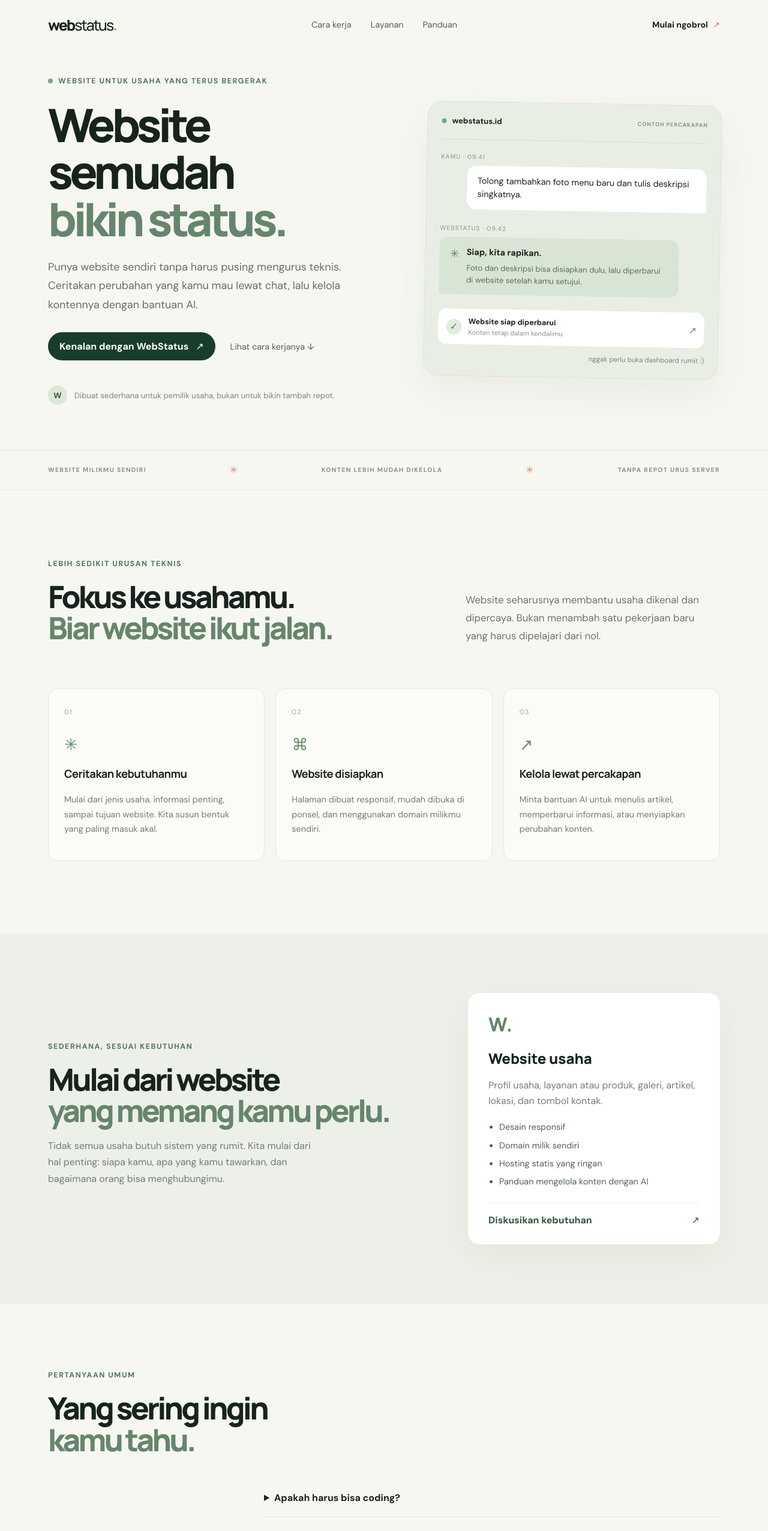
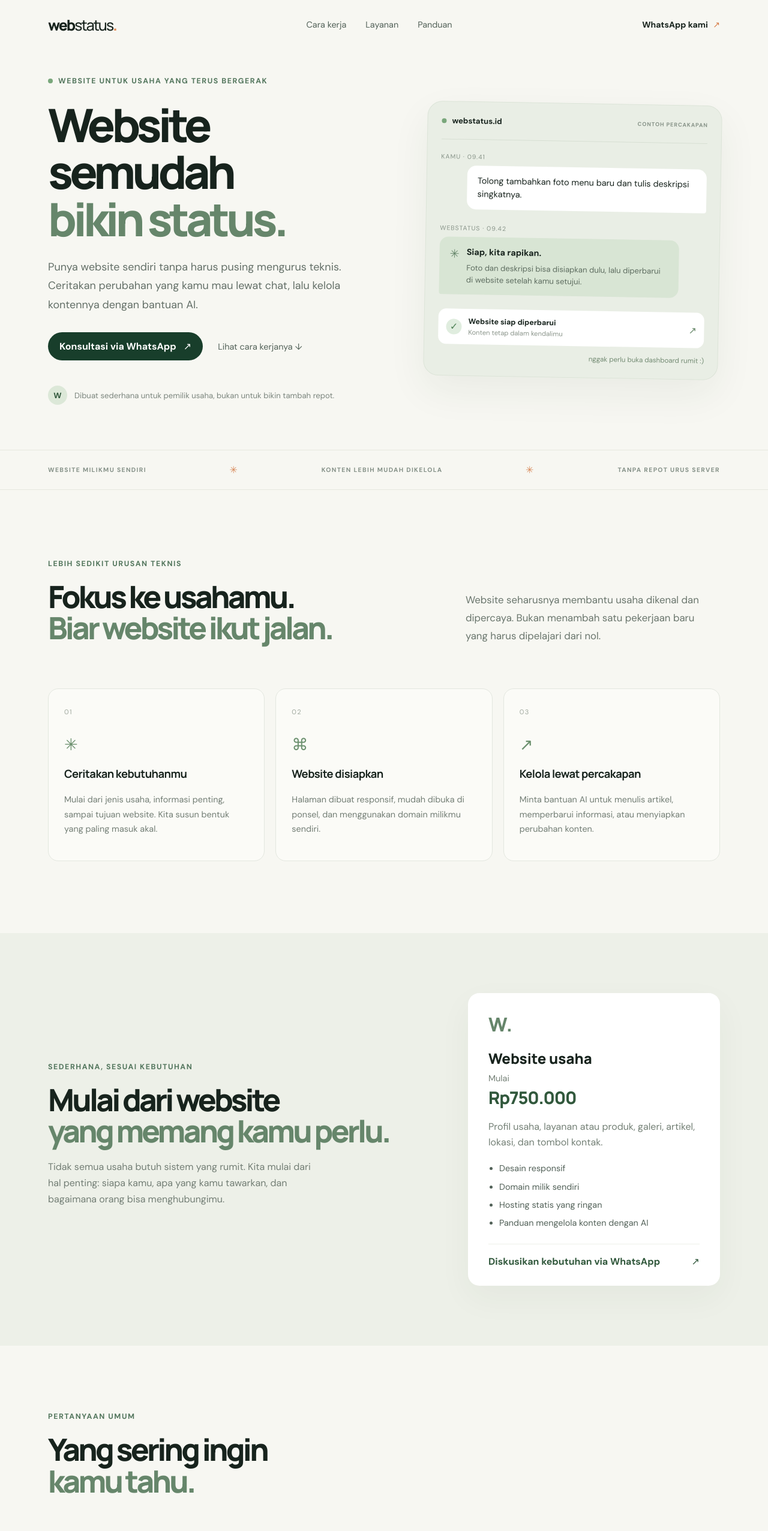
Before and after one commit to scfklaten/web-status-id, an Astro site: page / in a window 1280 px wide. Shown: the top 2553 px of the page at 60% size. Built offline with nearby package versions, Linux system fonts and the light colour scheme; Astro itself is replaced by a stand-in of ours.

Commit message:
Add WhatsApp contact, starting price, and info link

```diff
--- a/src/pages/index.astro
+++ b/src/pages/index.astro
@@ -5,7 +5,7 @@ import BaseLayout from '../layouts/BaseLayout.astro';
   <header class="nav wrap">
     <a class="brand" href="/" aria-label="WebStatus">web<span>status</span><i>.</i></a>
     <nav><a href="#cara-kerja">Cara kerja</a><a href="#layanan">Layanan</a><a href="/docs/">Panduan</a></nav>
-    <a class="nav-cta" href="#mulai">Mulai ngobrol <span>↗</span></a>
+    <a class="nav-cta" href="https://wa.me/6282218228282" target="_blank" rel="noopener noreferrer">WhatsApp kami <span>↗</span></a>
   </header>
 
   <main>
@@ -14,7 +14,7 @@ import BaseLayout from '../layouts/BaseLayout.astro';
         <div class="eyebrow"><span class="dot"></span> Website untuk usaha yang terus bergerak</div>
         <h1>Website semudah<br /><em>bikin status.</em></h1>
         <p class="lead">Punya website sendiri tanpa harus pusing mengurus teknis. Ceritakan perubahan yang kamu mau lewat chat, lalu kelola kontennya dengan bantuan AI.</p>
-        <div class="actions"><a class="button" href="#mulai">Kenalan dengan WebStatus <span>↗</span></a><a class="text-link" href="#cara-kerja">Lihat cara kerjanya ↓</a></div>
+        <div class="actions"><a class="button" href="https://wa.me/6282218228282" target="_blank" rel="noopener noreferrer">Konsultasi via WhatsApp <span>↗</span></a><a class="text-link" href="#cara-kerja">Lihat cara kerjanya ↓</a></div>
         <div class="trust"><span class="avatars">W</span><span>Dibuat sederhana untuk pemilik usaha, bukan untuk bikin tambah repot.</span></div>
       </div>
       <div class="visual" aria-label="Ilustrasi percakapan untuk mengubah konten website">
@@ -42,7 +42,7 @@ import BaseLayout from '../layouts/BaseLayout.astro';
 
     <section class="offer" id="layanan"><div class="wrap offer-grid">
       <div><div class="eyebrow">Sederhana, sesuai kebutuhan</div><h2>Mulai dari website<br /><em>yang memang kamu perlu.</em></h2><p class="offer-copy">Tidak semua usaha butuh sistem yang rumit. Kita mulai dari hal penting: siapa kamu, apa yang kamu tawarkan, dan bagaimana orang bisa menghubungimu.</p></div>
-      <div class="offer-card"><div class="card-mark">W.</div><h3>Website usaha</h3><p>Profil usaha, layanan atau produk, galeri, artikel, lokasi, dan tombol kontak.</p><ul><li>Desain responsif</li><li>Domain milik sendiri</li><li>Hosting statis yang ringan</li><li>Panduan mengelola konten dengan AI</li></ul><a href="#mulai">Diskusikan kebutuhan <span>↗</span></a></div>
+      <div class="offer-card"><div class="card-mark">W.</div><h3>Website usaha</h3><div class="price">Mulai <strong>Rp750.000</strong></div><p>Profil usaha, layanan atau produk, galeri, artikel, lokasi, dan tombol kontak.</p><ul><li>Desain responsif</li><li>Domain milik sendiri</li><li>Hosting statis yang ringan</li><li>Panduan mengelola konten dengan AI</li></ul><a href="https://wa.me/6282218228282" target="_blank" rel="noopener noreferrer">Diskusikan kebutuhan via WhatsApp <span>↗</span></a></div>
     </div></section>
 
     <section class="faq wrap"><div class="eyebrow">Pertanyaan umum</div><h2>Yang sering ingin<br /><em>kamu tahu.</em></h2><div class="faq-list">
@@ -52,9 +52,9 @@ import BaseLayout from '../layouts/BaseLayout.astro';
       <details><summary>Apakah ada biaya lain?</summary><p>Biaya domain dan layanan pihak ketiga mengikuti penyedia masing-masing. Rincian biaya dan ruang lingkup pekerjaan dibicarakan sebelum pengerjaan.</p></details>
     </div></section>
 
-    <section class="closing" id="mulai"><div class="wrap closing-inner"><div class="eyebrow">Mulai dari obrolan sederhana</div><h2>Usahamu punya cerita.<br /><em>Yuk, hadirkan di web.</em></h2><p>Ceritakan kebutuhan website-mu. Kita cari bentuk yang sederhana dan sesuai kebutuhan.</p><a class="button light" href="/docs/mulai/">Lihat panduan memulai ↗</a></div></section>
+    <section class="closing" id="mulai"><div class="wrap closing-inner"><div class="eyebrow">Mulai dari obrolan sederhana</div><h2>Usahamu punya cerita.<br /><em>Yuk, hadirkan di web.</em></h2><p>Ceritakan kebutuhan website-mu. Kita cari bentuk yang sederhana dan sesuai kebutuhan.</p><div class="closing-actions"><a class="button light" href="https://wa.me/6282218228282" target="_blank" rel="noopener noreferrer">Hubungi WhatsApp · 0822 1822 8282 ↗</a><a class="closing-info" href="https://www.scfklaten.com/info/" target="_blank" rel="noopener noreferrer">Informasi lebih lanjut ↗</a></div></div></section>
   </main>
-  <footer class="wrap footer"><a class="brand" href="/">web<span>status</span><i>.</i></a><span>Website semudah bikin status.</span><a href="/docs/">Baca panduan ↗</a><small>© {new Date().getFullYear()} WebStatus</small></footer>
+  <footer class="wrap footer"><a class="brand" href="/">web<span>status</span><i>.</i></a><span>Website semudah bikin status.</span><a href="https://www.scfklaten.com/info/" target="_blank" rel="noopener noreferrer">Info lebih lanjut ↗</a><a href="https://wa.me/6282218228282" target="_blank" rel="noopener noreferrer">WhatsApp 0822 1822 8282</a><small>© {new Date().getFullYear()} WebStatus</small></footer>
 </BaseLayout>
 <style>
   .nav{height:82px;display:flex;align-items:center;justify-content:space-between}.brand{font:800 1.55rem Manrope,sans-serif;letter-spacing:-.08em;text-decoration:none}.brand span{font-weight:500}.brand i{color:#e58a54;font-style:normal}.nav nav{display:flex;gap:32px}.nav nav a,.text-link{font-size:.9rem;text-decoration:none;color:#526158}.nav-cta{font-size:.88rem;font-weight:700;text-decoration:none}.nav-cta span{color:#d77d49;margin-left:5px}
@@ -62,9 +62,9 @@ import BaseLayout from '../layouts/BaseLayout.astro';
   .visual{background:#e9eee5;border:1px solid #dce4d8;border-radius:25px;padding:23px;box-shadow:0 25px 65px #203d2510;transform:rotate(1deg)}.visual-top{display:flex;align-items:center;gap:9px;font-size:.82rem;font-weight:700;padding-bottom:22px;border-bottom:1px solid #d7dfd3}.tiny{margin-left:auto;font-size:.57rem;letter-spacing:.1em;color:#879388}.chat-label{font-size:.65rem;letter-spacing:.1em;color:#879388;margin:22px 0 8px}.bubble{padding:15px 17px;border-radius:15px;line-height:1.5;font-size:.9rem;max-width:90%}.user{background:#fff;margin-left:auto;border-bottom-right-radius:4px}.assistant{background:#d8e5d4;display:flex;gap:12px;border-bottom-left-radius:4px}.assistant p{margin:5px 0 0;color:#5e6d60;font-size:.82rem}.spark{font-size:1.2rem;color:#66866b}.reply-label{margin-top:25px}.publish{margin-top:24px;background:#fff;border-radius:13px;padding:13px;display:flex;align-items:center;gap:11px}.check{width:26px;height:26px;border-radius:50%;background:#e0eddf;color:#4e8055;display:grid;place-items:center}.publish strong,.publish small{display:block;font-size:.78rem}.publish small{color:#8b958b;margin-top:3px;font-size:.7rem}.arrow{margin-left:auto;color:#6a8a6c}.scribble{text-align:right;font-size:.72rem;color:#728a72;font-style:italic;margin-top:14px}
   .strip{border-block:1px solid #e6e8df}.strip-inner{display:flex;justify-content:space-between;align-items:center;padding:22px 0;color:#849087;font-size:.65rem;letter-spacing:.13em;font-weight:700}.strip-inner span:nth-child(even){color:#d88a5b;font-size:1rem}
   .intro{display:grid;grid-template-columns:1fr .7fr;gap:90px;padding-top:115px;padding-bottom:55px}.intro h2,.offer h2,.faq h2,.closing h2{font-size:clamp(2.5rem,4vw,4rem);margin:20px 0}.intro-text{align-self:end;color:#69756c;line-height:1.8;font-size:1.05rem;max-width:420px}.steps{display:grid;grid-template-columns:repeat(3,1fr);gap:18px;padding-bottom:120px}.steps article{padding:26px;border:1px solid #e3e7df;border-radius:17px;background:#fbfbf7}.num{font-size:.7rem;color:#a0a99f;letter-spacing:.12em}.step-icon{font-size:1.7rem;color:#6b906e;margin-top:28px}.steps h3{font:700 1.15rem Manrope,sans-serif;letter-spacing:-.03em}.steps p,.offer-copy{color:#737e75;line-height:1.7;font-size:.9rem}
-  .offer{background:#edf0e8;padding:100px 0}.offer-grid{display:grid;grid-template-columns:1fr .7fr;gap:100px;align-items:center}.offer-copy{max-width:460px;font-size:1rem}.offer-card{background:#fff;border-radius:19px;padding:30px 34px;box-shadow:0 20px 55px #203d250c}.card-mark{font:800 2rem Manrope;color:#66866b}.offer-card h3{font:800 1.5rem Manrope;margin:18px 0 8px}.offer-card p{color:#748076;line-height:1.6}.offer-card ul{padding-left:18px;color:#526158;line-height:2.1;font-size:.9rem}.offer-card a{display:block;border-top:1px solid #edf0e8;padding-top:18px;margin-top:20px;text-decoration:none;font-weight:700;color:#31583c}.offer-card a span{float:right}
+  .offer{background:#edf0e8;padding:100px 0}.offer-grid{display:grid;grid-template-columns:1fr .7fr;gap:100px;align-items:center}.offer-copy{max-width:460px;font-size:1rem}.offer-card{background:#fff;border-radius:19px;padding:30px 34px;box-shadow:0 20px 55px #203d250c}.card-mark{font:800 2rem Manrope;color:#66866b}.offer-card h3{font:800 1.5rem Manrope;margin:18px 0 8px}.price{font-size:.9rem;color:#748076;margin:8px 0 12px}.price strong{display:block;font:800 1.8rem Manrope;color:#31583c;letter-spacing:-.04em;margin-top:3px}.offer-card p{color:#748076;line-height:1.6}.offer-card ul{padding-left:18px;color:#526158;line-height:2.1;font-size:.9rem}.offer-card a{display:block;border-top:1px solid #edf0e8;padding-top:18px;margin-top:20px;text-decoration:none;font-weight:700;color:#31583c}.offer-card a span{float:right}
   .faq{padding-top:110px;padding-bottom:120px}.faq-list{max-width:760px;margin-left:auto;margin-top:40px}.faq details{border-bottom:1px solid #e0e5dc;padding:21px 0}.faq summary{cursor:pointer;font-weight:700}.faq details p{color:#69756c;line-height:1.7;max-width:650px}
-  .closing{background:#183e2b;color:#fff;padding:95px 0;text-align:center}.closing .eyebrow{justify-content:center;color:#b7cfb6}.closing h2{color:#fff}.closing h2 em{color:#b7d1ae}.closing p{color:#d0ddd1;max-width:500px;margin:0 auto 28px;line-height:1.7}.button.light{background:#f4f5ed;color:#183e2b}.closing small{display:block;color:#b6c8b8;font-size:.7rem;margin-top:17px}
+  .closing{background:#183e2b;color:#fff;padding:95px 0;text-align:center}.closing .eyebrow{justify-content:center;color:#b7cfb6}.closing h2{color:#fff}.closing h2 em{color:#b7d1ae}.closing p{color:#d0ddd1;max-width:500px;margin:0 auto 28px;line-height:1.7}.button.light{background:#f4f5ed;color:#183e2b}.closing-actions{display:flex;justify-content:center;align-items:center;gap:22px;flex-wrap:wrap}.closing-info{color:#dce8dc;font-size:.9rem;text-decoration:underline;text-underline-offset:4px}.closing small{display:block;color:#b6c8b8;font-size:.7rem;margin-top:17px}
   .footer{min-height:90px;display:flex;align-items:center;gap:25px;color:#7b857d;font-size:.78rem}.footer .brand{color:#17231d}.footer a:last-of-type{margin-left:auto;text-decoration:none}.footer small{color:#9aa39b}
   @media(max-width:800px){.hero{grid-template-columns:1fr;gap:40px;padding-top:55px}.visual{max-width:560px;width:100%;margin:auto}.intro,.offer-grid{grid-template-columns:1fr;gap:25px}.steps{grid-template-columns:1fr;padding-bottom:75px}.intro{padding-top:80px}.offer{padding:75px 0}.faq{padding:80px 0}.strip-inner{flex-wrap:wrap;gap:14px;justify-content:center}.nav nav{display:none}}
   @media(max-width:520px){.hero h1{font-size:3.5rem}.actions{align-items:flex-start;flex-direction:column;gap:18px}.visual{padding:17px}.tiny{font-size:.48rem}.footer{flex-wrap:wrap;padding:20px 0}.footer a:last-of-type{margin-left:0}}
```
